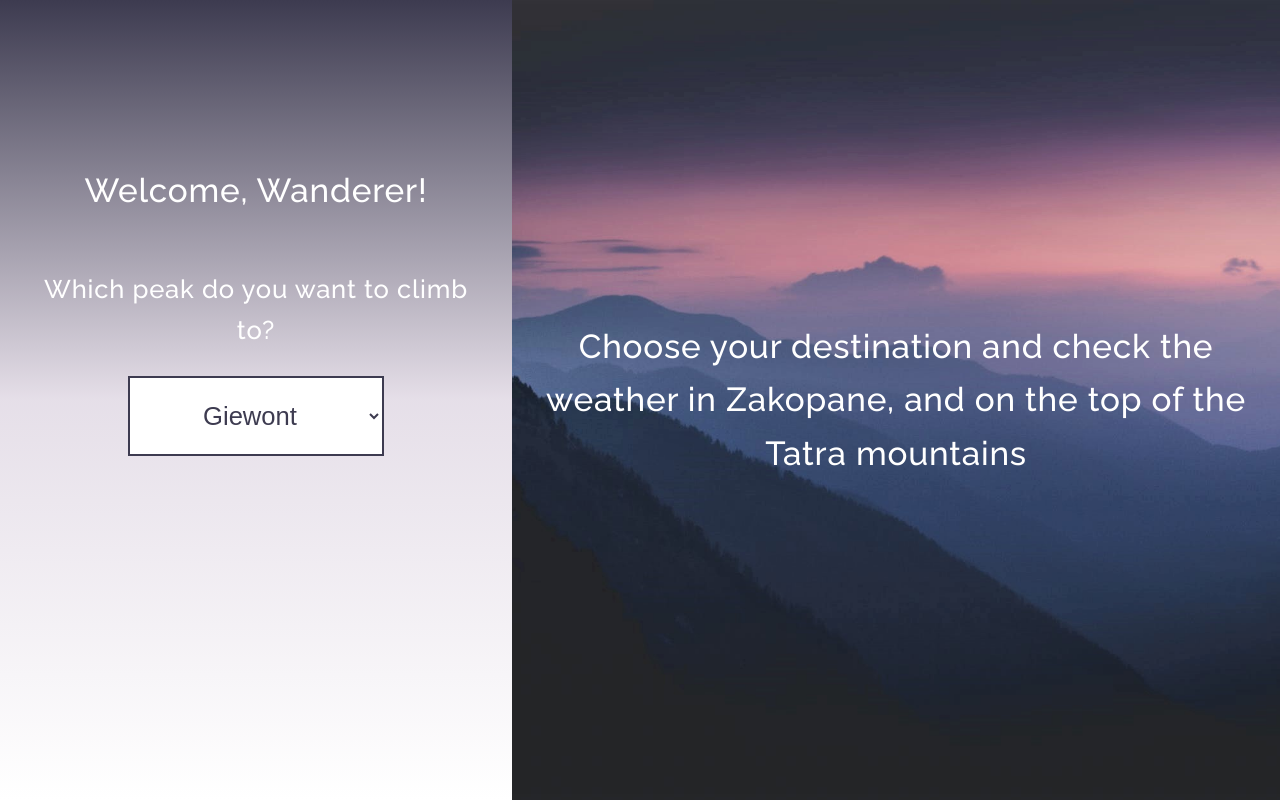
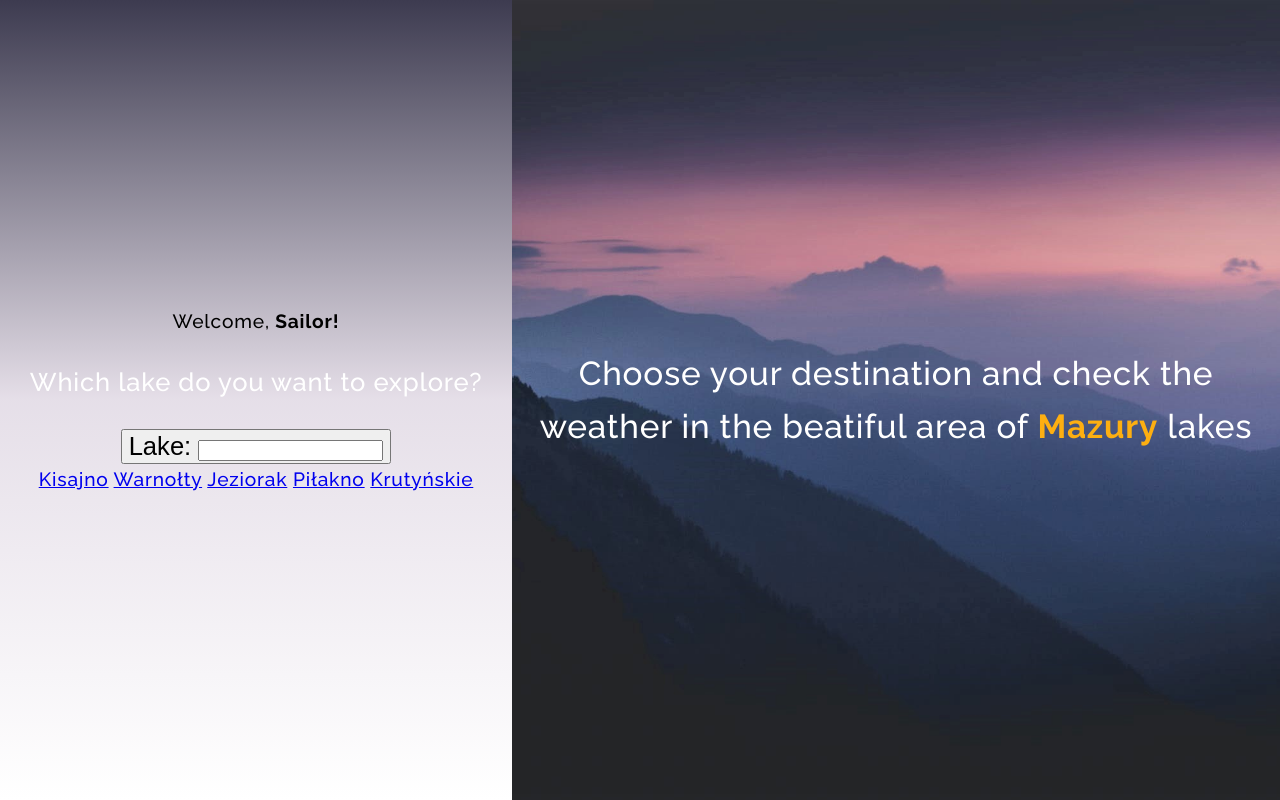
Before and after one commit to jtmcoderscamp/stormbringer-cat, a website built with webpack: page docs/index.html in a window 1280 px wide. Built offline with nearby package versions, Linux system fonts and the light colour scheme.

Commit message:
New HTML

```diff
--- a/docs/index.html
+++ b/docs/index.html
@@ -6,6 +6,7 @@
 	<meta name="viewport" content="width=device-width, initial-scale=1.0" />
 	<meta http-equiv="X-UA-Compatible" content="ie=edge" />
 	<link id="css_file" rel="stylesheet" type="text/css" href="style.css" />
+	<link rel="stylesheet" href="https://cdnjs.cloudflare.com/ajax/libs/font-awesome/4.7.0/css/font-awesome.min.css" />
 	<title>Top Weather</title>
 	<script src="./bundle.js" async></script>
 </head>
@@ -14,24 +15,31 @@
 	<div id="root"></div>
 	<div class="container">
 		<div class="nav">
-			<div class="txtnav">Welcome, Wanderer!</div>
-			<div style="font-size: 2vw;" class="txtnav">Which peak do you want to climb to?</div>
-			<select class="city">
-				<option value="Giewont">Giewont</option>
-				<option value="Kasprowy Wierch">Kasprowy Wierch</option>
-				<option value="Świnica">Świnica</option>
-				<option value="Sarnia Skała">Sarnia Skała</option>
-				<option value="Rysy">Rysy</option>
-				<option valueR="Morskie Oko">Morskie Oko</option>
-			</select>
+			<div class="firstsentence">Welcome,<b> Sailor!</b></div>
+			<div style="font-size: 2vw;" class="txtnav">
+				Which lake do you want to explore?
+			</div>
+			<div class="dropdown">
+				<button class="dropbtn"><span style="font-size: 2vw;">Lake: </span><input class="input" value=""
+						autocomplete="off" type="text" name="FirstName"></button>
+				<div class="dropdown-content">
+					<a href="#">Kisajno</a>
+					<a href="#">Warnołty</a>
+					<a href="#">Jeziorak</a>
+					<a href="#">Piłakno</a>
+					<a href="#">Krutyńskie</a>
+				</div>
+			</div>
 		</div>
+
+
 		<div class="description">
-			<p class="txt">Choose your destination and check the weather in Zakopane, and on the top of the Tatra
-				mountains
+			<p class="txt">
+				Choose your destination and check the weather in the beatiful area of
+				<b style="color: rgb(253, 175, 17);">Mazury</b> lakes
 			</p>
 		</div>
 	</div>
-
 </body>
 
 </html>
```
